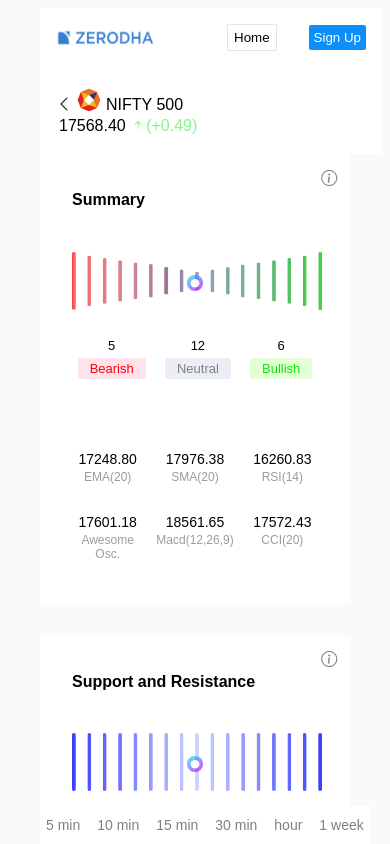
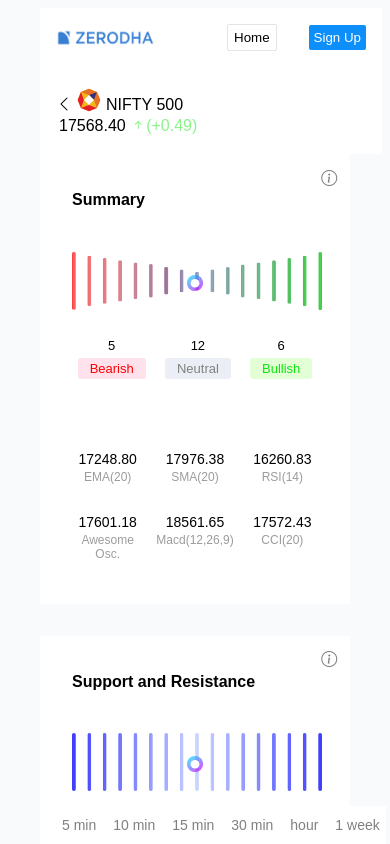
Before and after one commit to AkhilaCheryala/Nifty-template, a React (Vite) app: page / in a window 390 px wide. Shown: the top 844 px of the page. Built offline with nearby package versions, Linux system fonts and the light colour scheme.

Commit message:
Update Timebtn.css

```diff
--- a/src/components/Timebtn.css
+++ b/src/components/Timebtn.css
@@ -52,7 +52,7 @@
         bottom: 0;
         gap: 5px;
         padding: 5px 0;
-        margin-left:-1rem;
+        margin-left: 0 auto;
     }
 
 }
```
